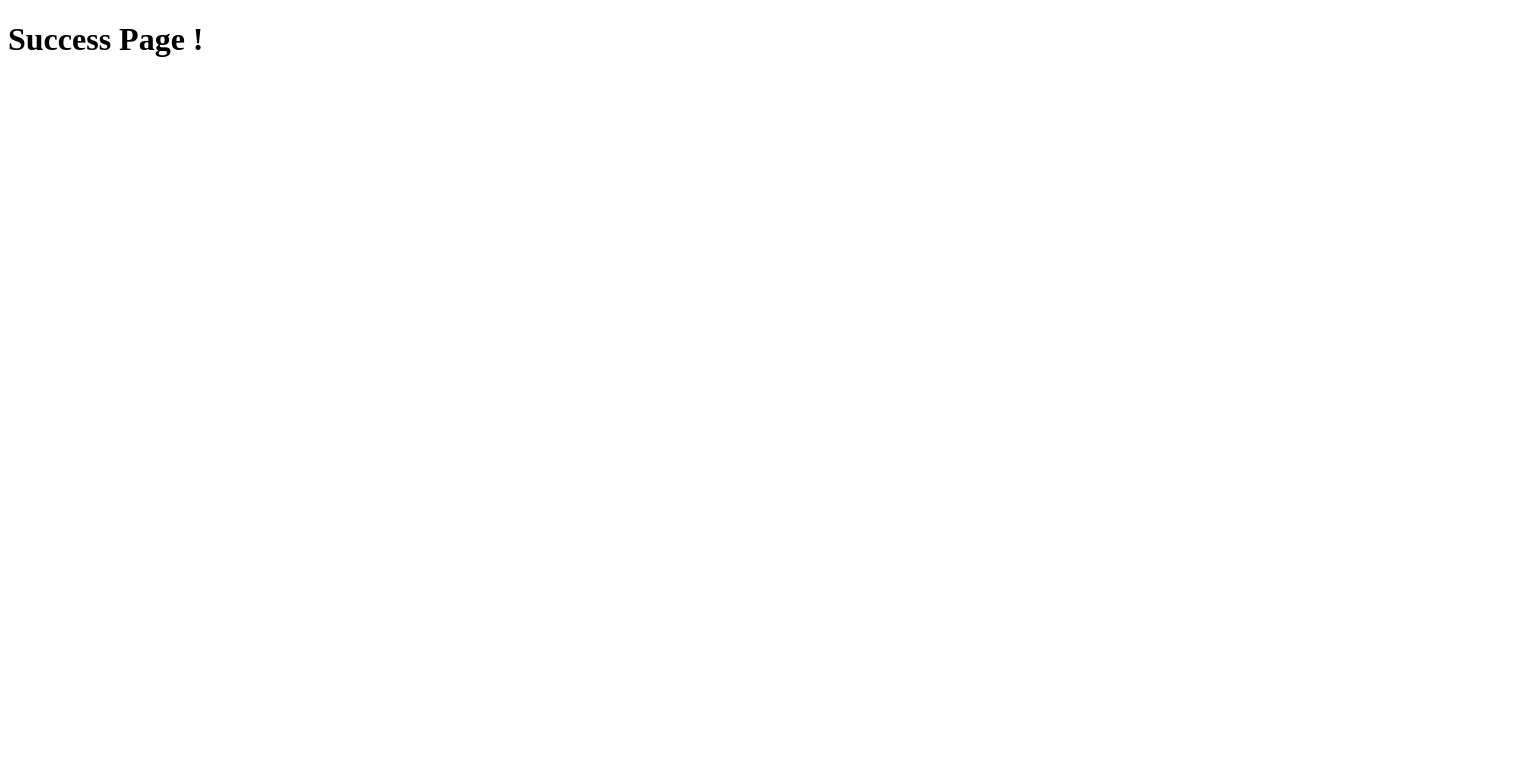
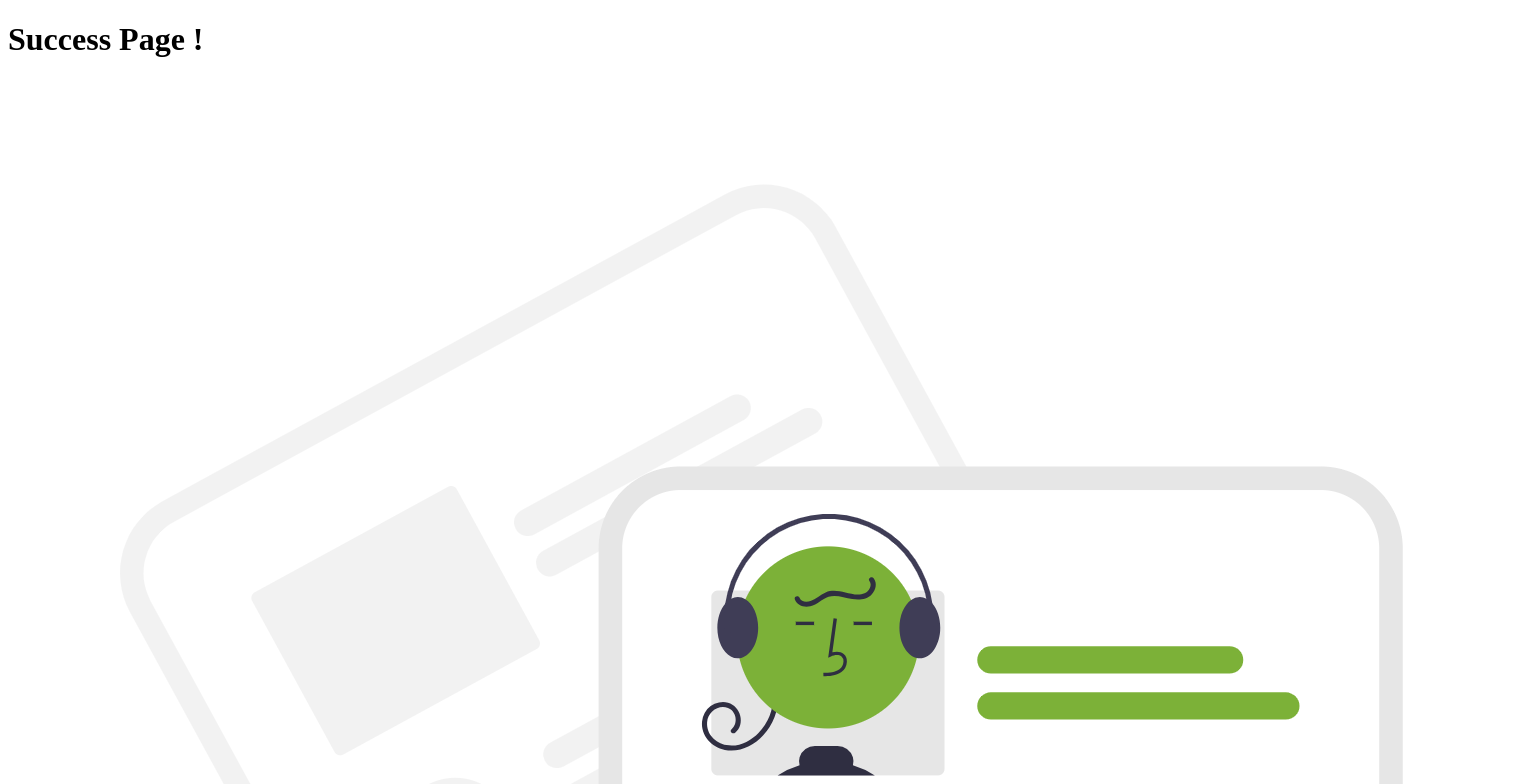
Before and after one commit to jamil-shayp/class22, a plain HTML site: page success.html in a window 1280 px wide. Shown: the top 784 px of the page, 1515 px wide, since content can reach past the window. Drawn offline with Linux system fonts and the light colour scheme.

Commit message:
-add img to success file

```diff
--- a/success.html
+++ b/success.html
@@ -7,5 +7,6 @@
 </head>
 <body>
     <h1>Success Page !</h1>
+    <img src="./img/hiring-div1.png" alt="img1">
 </body>
 </html>
```
